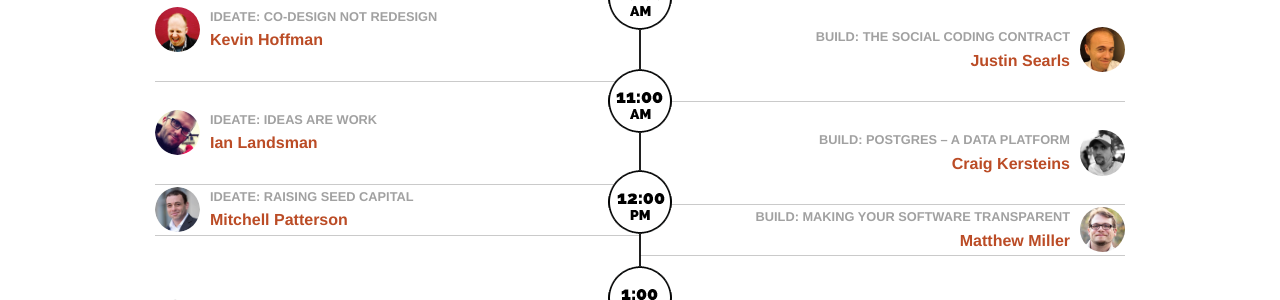
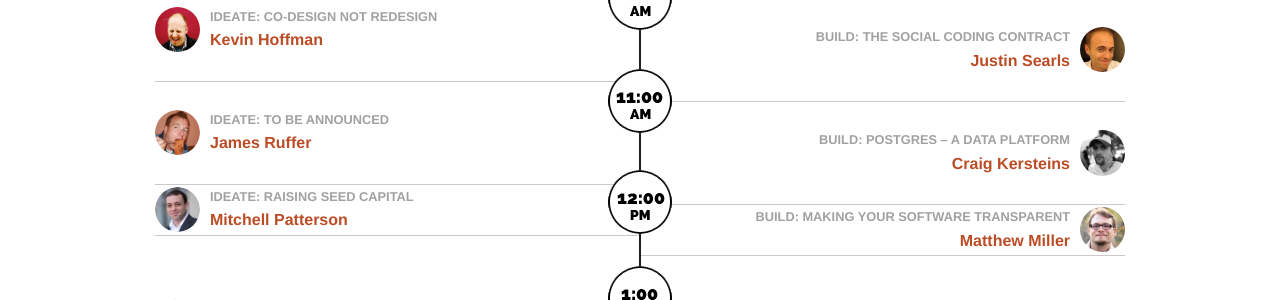
Before and after one commit to madglory/level-up, a Jekyll site: the page built from index.html, in a window 1280 px wide and 900 px high, scrolled down 6159 px. Shown: the part 143-443 px from the top of the window. Built offline with Jekyll 4.4.1, drawn with Linux system fonts in a browser that asks for light colours; emoji names are drawn with the system emoji font; comment, search, counter and statistics services are not loaded.

Commit message:
Update schedule.yaml

```diff
--- a/_data/schedule.yaml
+++ b/_data/schedule.yaml
@@ -16,12 +16,12 @@
     length: 60
     description:
     image: /img/kevin-hoffman.jpg
-  - title: Ian Landsman
-    section: "Ideate: Ideas are Work"
+  - title: James Ruffer
+    section: "Ideate: To be announced"
     time: 945am
     length: 60
     description:
-    image: /img/ian-landsman.png
+    image: /img/james-ruffer.png
   - title: Mitchell Patterson
     section: "Ideate: Raising Seed Capital"
     time: 1030am
```
